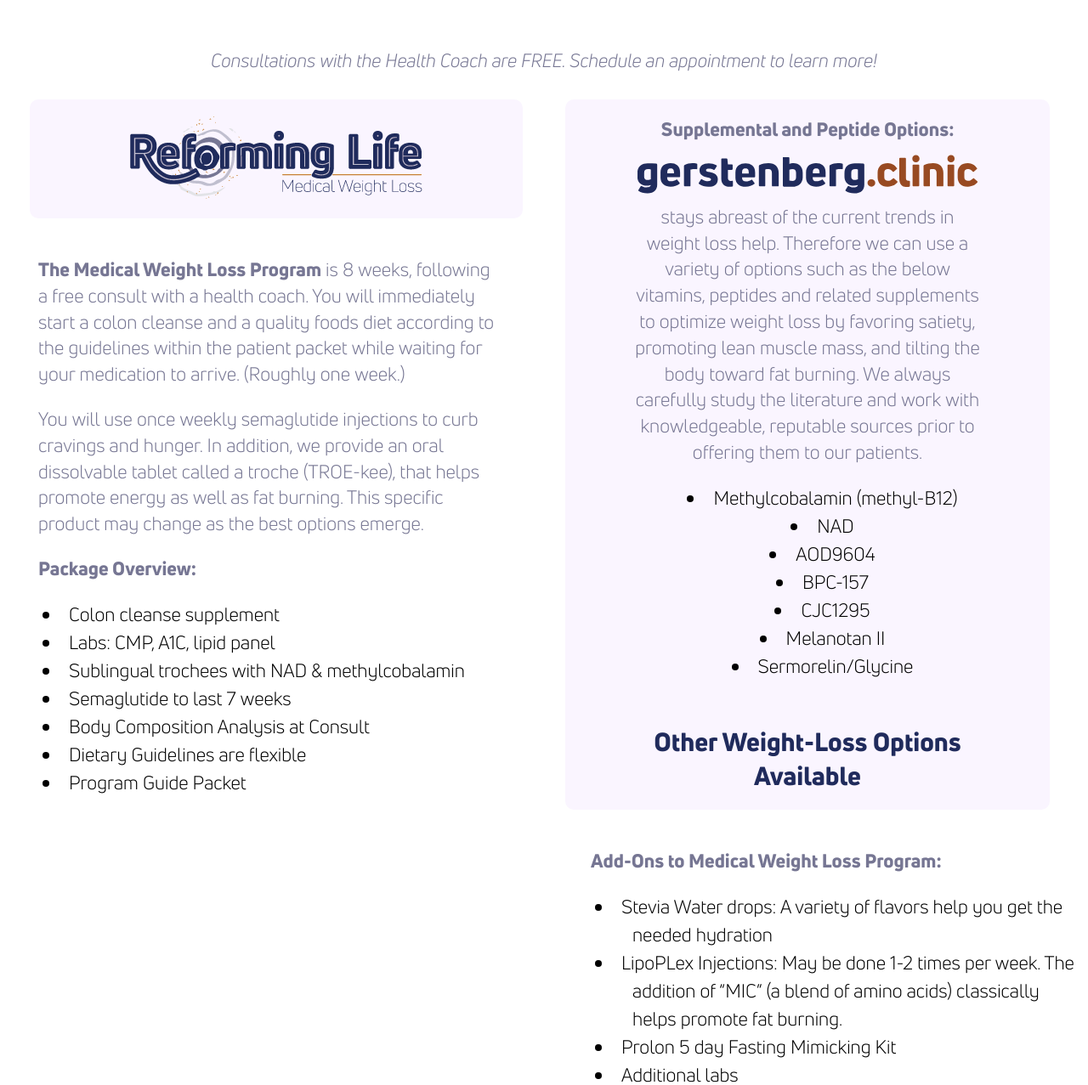
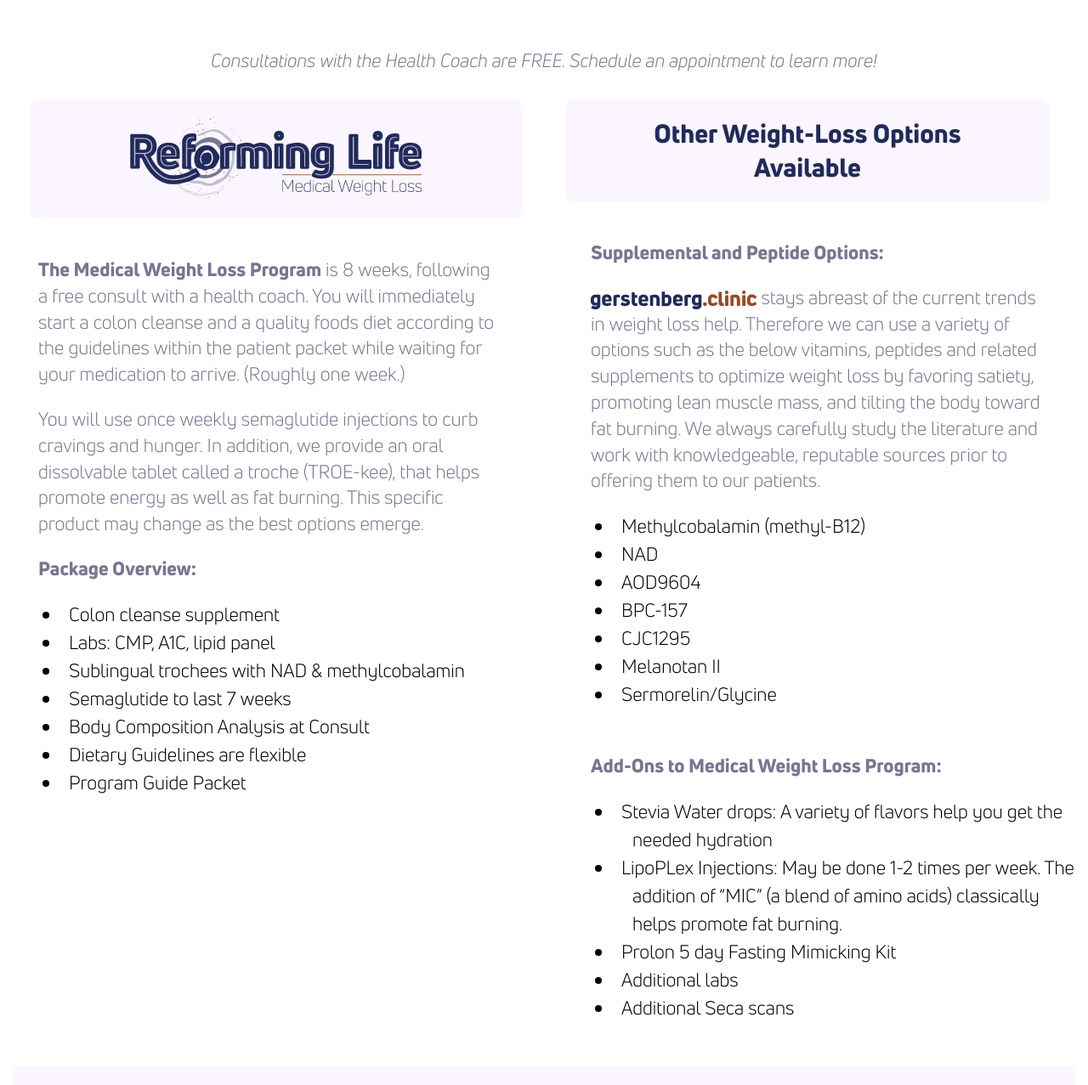
Before and after one commit to theneverwoods/gerstenberg.clinic, a Jekyll site: the page built from services/weight.html, in a window 1280 px wide and 1400 px high, scrolled down 1446 px, cut to the strip 123-1400 px from the top of the window. Shown: the whole strip at 85% size. Built offline with Jekyll 4.4.1, drawn with Linux system fonts in a browser that asks for light colours; part of the change alters nothing that is shown.

```diff
--- a/services/weight.html
+++ b/services/weight.html
@@ -38,6 +38,8 @@ stylesheet: about
 
   <div class="half">
     <div class="card light">
+    <h2>Other Weight-Loss Options Available</h2>
+      </div>
     <p><b>Supplemental and Peptide Options:</b></p>
           <p>{% include svgs/logo.html %} stays abreast of the current trends in weight loss help. Therefore we can use a variety of options such as the below vitamins, peptides and related supplements to optimize weight loss by favoring satiety, promoting lean muscle mass, and tilting the body toward fat burning. We always carefully study the literature and work with knowledgeable, reputable sources prior to offering them to our patients.
           </p>
@@ -50,8 +52,6 @@ stylesheet: about
         <li>Melanotan II</li>
         <li>Sermorelin/Glycine</li>
       </ul>
-    <h2>Other Weight-Loss Options Available</h2>
-      </div>
     <p><b>Add-Ons to Medical Weight Loss Program:</b></p>
     <ul style="padding-left: 35px;">
         <li>Stevia Water drops: A variety of flavors help you get the needed hydration</li>
```
